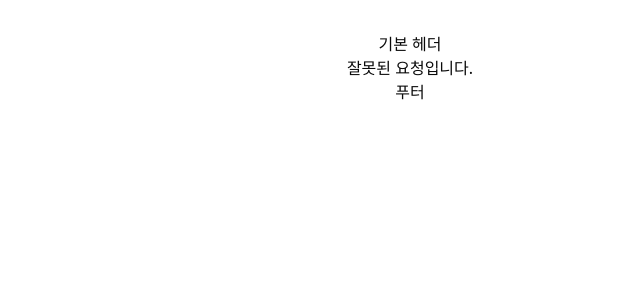
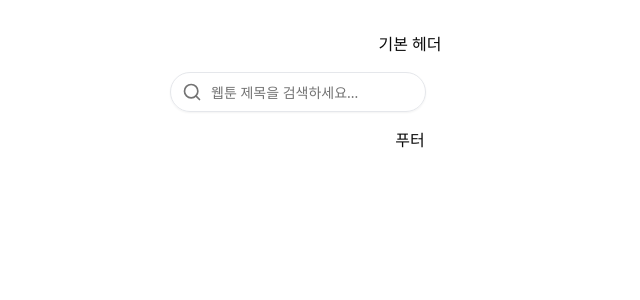
Before and after one commit to k-webtoon/k-webtoon-frontend, a React (Vite) app: page /search in a window 1280 px wide. Shown: the top 300 px of the page, without its empty margins (230-870 px from the left). Built offline with nearby package versions, Linux system fonts and the light colour scheme.

Commit message:
feat: 해더에 사용할 웹툰 검색바 완성

```diff
--- a/package.json
+++ b/package.json
@@ -21,7 +21,8 @@
     "react-router-dom": "^7.3.0",
     "tailwind-merge": "^3.0.2",
     "tailwindcss": "^4.0.14",
-    "tailwindcss-animate": "^1.0.7"
+    "tailwindcss-animate": "^1.0.7",
+    "zustand": "^5.0.3"
   },
   "devDependencies": {
     "@eslint/js": "^9.21.0",
--- /dev/null
+++ b/src/app/api/webtoonsApi.ts
@@ -0,0 +1,9 @@
+import axios from "axios";
+
+// 웹툰 검색 API 호출 함수
+export const searchWebtoons = async (titleName: string) => {
+  const response = await axios.get(
+    `http://localhost:8080/webtoons/search?titleName=${titleName}`
+  );
+  return response.data.content;
+};
--- a/src/app/routes/index.tsx
+++ b/src/app/routes/index.tsx
@@ -1,4 +1,4 @@
-import {Navigate, Route, Routes} from "react-router-dom";
+import { Navigate, Route, Routes } from "react-router-dom";
 import Layout from "@/shared/ui/layout/Layout.tsx";
 import UserLayout from "@/shared/ui/layout/UserLayout.tsx";
 import Main from "@/pages/main/Main.tsx";
@@ -9,38 +9,36 @@ import WebtoonMain from "@/pages/webtoon/WebtoonMain.tsx";
 import WebtoonDetail from "@/pages/webtoon/WebtoonDetail.tsx";
 import UserMain from "@/pages/user/UserMain.tsx";
 import Error from "@/pages/error/Error.tsx";
-
+import SearchBar from "@/features/search/SearchBar.tsx";
 
 const RoutesConfig = () => (
   <Routes>
-        <Route path='/' element={<Layout />}>
+    <Route path="/" element={<Layout />}>
       <Route index element={<Main />} />
 
       {/* 비회원 ====================== */}
-            <Route path='signup' element={<Signup />} />
-            <Route path='login' element={<Login />} />
-            <Route path='find/password' element={<FindPassword />} />
+      <Route path="signup" element={<Signup />} />
+      <Route path="login" element={<Login />} />
+      <Route path="find/password" element={<FindPassword />} />
 
       {/* 웹툰 */}
-            <Route path='/webtoon' element={<WebtoonMain />} />
-            <Route path='/webtoon/:id' element={<WebtoonDetail />} />
+      <Route path="/webtoon" element={<WebtoonMain />} />
+      <Route path="/webtoon/:id" element={<WebtoonDetail />} />
+      <Route path="/search" element={<SearchBar />} />
 
       {/* 오류 */}
-            <Route path='*' element={<Error />} />
+      <Route path="*" element={<Error />} />
     </Route>
-
 
     {/* 회원 ====================== */}
 
-        <Route path='/mypage' element={<UserLayout />}>
-
-            <Route index element={<Navigate to='/mypage/home' />} />
-            <Route path='home' element={<UserMain />} />
+    <Route path="/mypage" element={<UserLayout />}>
+      <Route index element={<Navigate to="/mypage/home" />} />
+      <Route path="home" element={<UserMain />} />
 
       {/* 오류 */}
-            <Route path='*' element={<Error />} />
+      <Route path="*" element={<Error />} />
     </Route>
-
   </Routes>
 );
 
--- /dev/null
+++ b/src/features/search/SearchBar.tsx
@@ -0,0 +1,66 @@
+import React, { useState, useEffect } from "react";
+import { useSearchStore, Webtoon } from "@/shared/store/searchStore.ts";
+import { searchWebtoons } from "@/app/api/webtoonsApi.ts";
+import { Search } from "lucide-react";
+import { Input } from "@/shared/ui/shadcn/input";
+
+const SearchBar = () => {
+  const [query, setQuery] = useState("");
+  const { results, setResults } = useSearchStore();
+
+  useEffect(() => {
+    if (query.trim() === "") {
+      setResults([]);
+      return;
+    }
+
+    const fetchData = async () => {
+      const data = await searchWebtoons(query);
+      setResults(data);
+    };
+
+    fetchData();
+  }, [query, setResults]);
+
+  return (
+    <div className="relative max-w-lg mx-auto p-4">
+      {/* 검색 입력창 */}
+      <div className="relative">
+        <Input
+          type="search"
+          value={query}
+          onChange={(e) => setQuery(e.target.value)}
+          placeholder="웹툰 제목을 검색하세요..."
+          className="w-64 border-gray-200 focus:border-gray-300 rounded-full pl-10 pr-4 h-10 focus-visible:ring-gray-200 transition-all"
+        />
+        <Search className="absolute left-3 top-2.5 h-5 w-5 text-muted-foreground" />
+      </div>
+
+      {/* 검색 결과 */}
+      {results.length > 0 && (
+        <ul className="absolute z-10 mt-2 w-full bg-white border border-gray-300 rounded-md shadow-lg max-h-60 overflow-y-auto">
+          {results.map((item: Webtoon) => (
+            <li
+              key={item.id}
+              className="flex items-center p-2 hover:bg-gray-100 transition duration-150 cursor-pointer"
+            >
+              <img
+                src={item.thumbnailUrl}
+                alt={item.titleName}
+                className="w-12 h-12 object-cover rounded-md mr-3"
+              />
+              <div>
+                <div className="text-sm font-semibold text-gray-800">
+                  {item.titleName}
+                </div>
+                <div className="text-xs text-gray-600">{item.author}</div>
+              </div>
+            </li>
+          ))}
+        </ul>
+      )}
+    </div>
+  );
+};
+
+export default SearchBar;
--- /dev/null
+++ b/src/shared/store/searchStore.ts
@@ -0,0 +1,18 @@
+import { create } from "zustand";
+
+export interface Webtoon {
+  id: number;
+  titleName: string;
+  author: string;
+  thumbnailUrl: string;
+}
+
+interface SearchState {
+  results: Webtoon[];
+  setResults: (results: Webtoon[]) => void;
+}
+
+export const useSearchStore = create<SearchState>((set) => ({
+  results: [],
+  setResults: (results) => set({ results }),
+}));
--- a/tsconfig.app.json
+++ b/tsconfig.app.json
@@ -23,9 +23,7 @@
     /* shadcn */
     "baseUrl": ".",
     "paths": {
-      "@/*": [
-        "./src/*"
-      ]
+      "@/*": ["./src/*"]
     }
   },
   "include": ["src"], // 프로젝트 소스 폴더만 포함
```
Also changed, not shown: 1 other file (tests, documents, lock files or other folders). Lines whose indentation alone changed are shown as unchanged.
